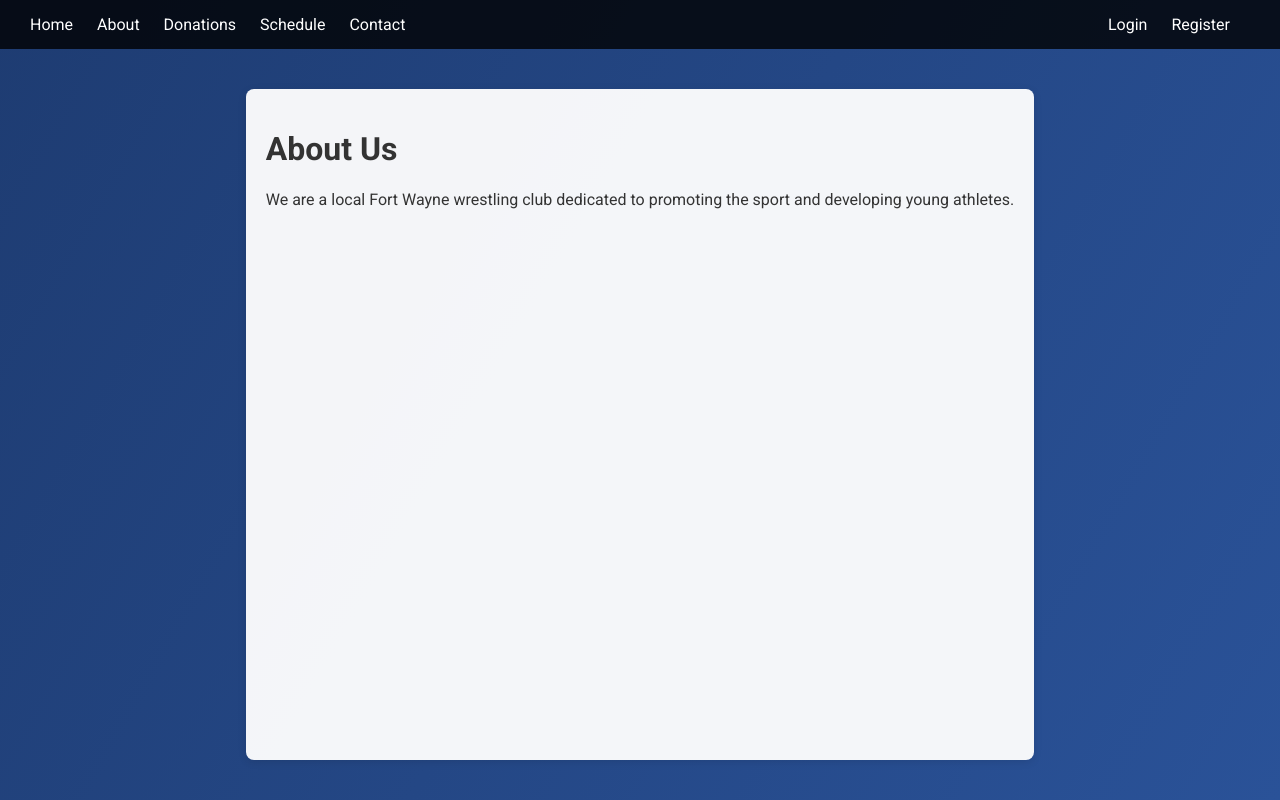
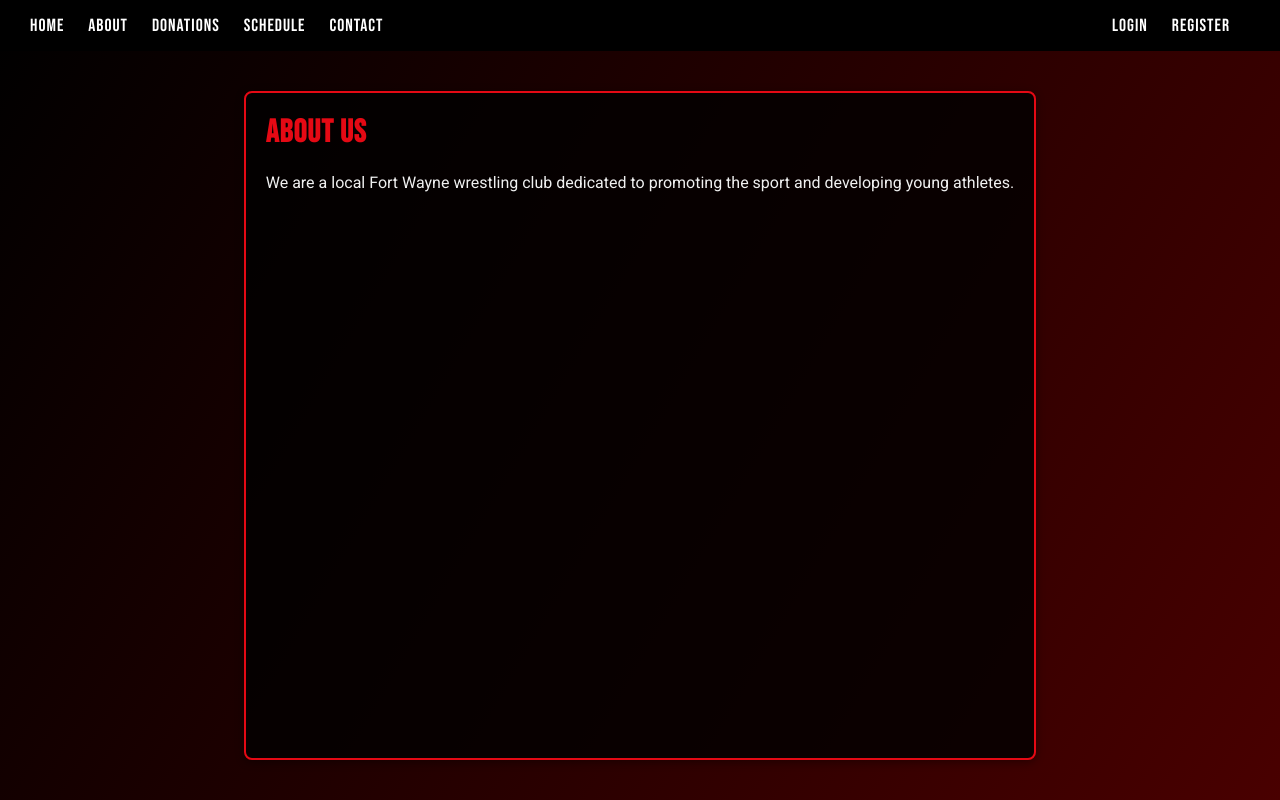
Before and after one commit to DJRuiz44/SolidTechWrestling, a Python web app: template templates/about.html in a window 1280 px wide. Run offline with Jinja, Linux system fonts and the light colour scheme; the template is opened without the code that fills it, so the values that code supplies are empty.

Commit message:
Restyle site with black and red wrestling theme

```diff
--- a/static/style.css
+++ b/static/style.css
@@ -1,18 +1,18 @@
-@import url('https://fonts.googleapis.com/css2?family=Roboto:wght@300;400;700&display=swap');
+@import url('https://fonts.googleapis.com/css2?family=Bebas+Neue&family=Roboto:wght@300;400;700&display=swap');
 
 body {
     font-family: 'Roboto', sans-serif;
     margin: 0;
     padding: 0;
-    background: linear-gradient(120deg, #1e3c72, #2a5298);
-    color: #333;
+    background: linear-gradient(120deg, #000000, #490000);
+    color: #f0f0f0;
     min-height: 100vh;
     display: flex;
     flex-direction: column;
 }
 
 nav {
-    background: rgba(0, 0, 0, 0.8);
+    background: #000;
     color: #fff;
     padding: 15px 30px;
     display: flex;
@@ -23,10 +23,19 @@ nav a {
     color: #fff;
     margin-right: 20px;
     text-decoration: none;
-    font-weight: 500;
+    font-family: 'Bebas Neue', sans-serif;
+    letter-spacing: 1px;
+    font-size: 1.1rem;
 }
 nav a:hover {
-    text-decoration: underline;
+    color: #e50914;
+}
+
+h1, h2, h3 {
+    font-family: 'Bebas Neue', sans-serif;
+    color: #e50914;
+    margin-top: 0;
+    letter-spacing: 1px;
 }
 
 .container {
@@ -34,35 +43,40 @@ nav a:hover {
     max-width: 900px;
     margin: 40px auto;
     padding: 20px;
-    background: rgba(255, 255, 255, 0.95);
+    background: rgba(0, 0, 0, 0.8);
+    color: #f0f0f0;
     border-radius: 8px;
-    box-shadow: 0 2px 8px rgba(0, 0, 0, 0.1);
+    border: 2px solid #e50914;
+    box-shadow: 0 2px 8px rgba(0, 0, 0, 0.4);
 }
 
 form label {
     display: block;
     margin-top: 15px;
     font-weight: 500;
+    color: #f0f0f0;
 }
 form input,
 form textarea {
     width: 100%;
     padding: 10px;
-    border: 1px solid #ccc;
+    border: 1px solid #555;
     border-radius: 4px;
+    background: #1a1a1a;
+    color: #f0f0f0;
     box-sizing: border-box;
 }
 form button {
     margin-top: 15px;
     padding: 10px 15px;
-    background: #1e3c72;
+    background: #e50914;
     color: #fff;
     border: none;
     border-radius: 4px;
     cursor: pointer;
 }
 form button:hover {
-    background: #16345d;
+    background: #b20710;
 }
 
 ul {
@@ -71,14 +85,14 @@ ul {
 }
 .event-list li {
     padding: 8px 0;
-    border-bottom: 1px solid #eee;
+    border-bottom: 1px solid #555;
 }
 .event-list li:last-child {
     border-bottom: none;
 }
 .flash {
-    background: #ffefc2;
-    color: #333;
+    background: #e50914;
+    color: #fff;
     padding: 10px;
     border-radius: 4px;
     margin-bottom: 20px;
--- a/templates/base.html
+++ b/templates/base.html
@@ -6,7 +6,7 @@
   <title>{% block title %}FW Wrestling Club{% endblock %}</title>
   <link rel="preconnect" href="https://fonts.googleapis.com">
   <link rel="preconnect" href="https://fonts.gstatic.com" crossorigin>
-  <link href="https://fonts.googleapis.com/css2?family=Roboto:wght@300;400;700&display=swap" rel="stylesheet">
+  <link href="https://fonts.googleapis.com/css2?family=Bebas+Neue&family=Roboto:wght@300;400;700&display=swap" rel="stylesheet">
   <link rel="stylesheet" href="{{ url_for('static', filename='style.css') }}">
 </head>
 <body>
```
